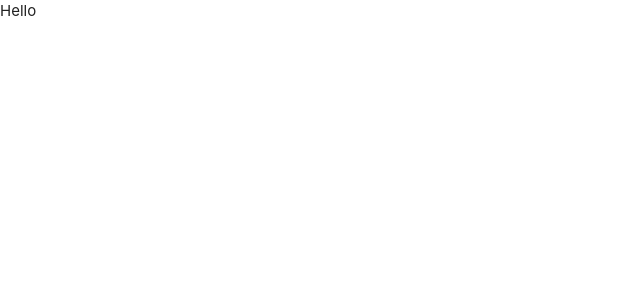
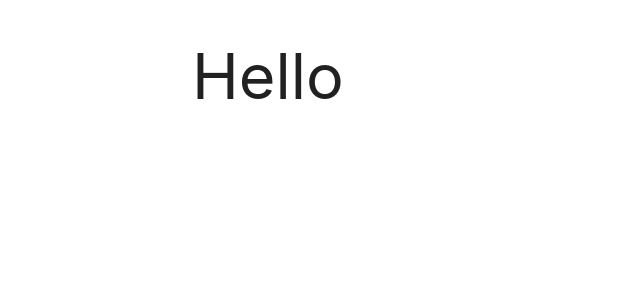
Before and after one commit to treger78/cyber-insurance-diploma-project, a React (Create React App) app in the folder client/: page / in a window 1280 px wide. Shown: the top 300 px of the page, without its empty margins (0-640 px from the left). Built offline with nearby package versions, Linux system fonts and the light colour scheme.

Commit message:
fix: fix dbConnection data

```diff
--- a/client/src/App.js
+++ b/client/src/App.js
@@ -21,7 +21,9 @@ function App() {
   */
 
   return (
-    <div>Hello</div>
+    <div className="container">
+      <h1>Hello</h1>
+    </div>
     /*
     <AuthContext.Provider value={{
       token, login, logout, userId, isAuthenticated
--- a/client/src/pages/AuthPage.js
+++ b/client/src/pages/AuthPage.js
@@ -45,7 +45,9 @@ export const AuthPage = () => {
   */
 
   return (
-    <div>AuthPage</div>
+    <div className="container">
+      <h1>AuthPage</h1>
+    </div>
     /*
     <div className="row">
       <div className="col s6 offset-s3">
```
Also changed, not shown: 1 other file (tests, documents, lock files or other folders).
